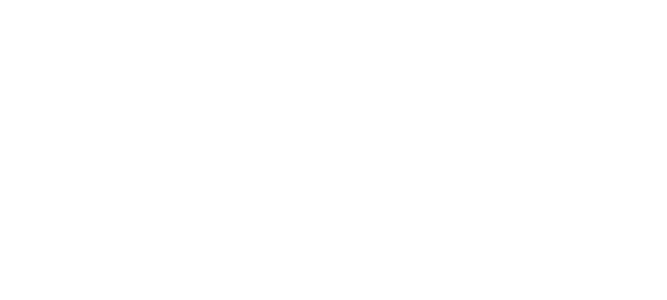
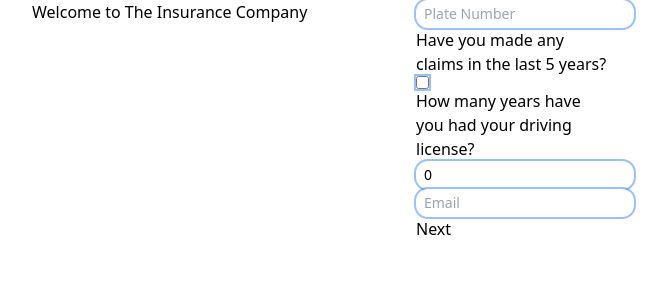
Before and after one commit to supmir/frontend, a Next.js app: page /carDetail in a window 1280 px wide. Shown: the top 300 px of the page, without its empty margins (320-987 px from the left). Built offline with nearby package versions, Linux system fonts and the light colour scheme.

Commit message:
Car detail page

```diff
--- a/pages/carDetail.js
+++ b/pages/carDetail.js
@@ -1,3 +1,48 @@
+import { useRouter } from "next/router";
 export default function carDetail() {
-  return <div></div>;
+  const router = useRouter();
+  function submitData() {
+    router.push("complete");
+  }
+  return (
+    <div className="flex justify-center">
+      <div className="flex max-w-xl">
+        <div className="w-2/3">Welcome to The Insurance Company</div>
+        <div className="w-1/3">
+          <div>
+            <input
+              type="text"
+              placeholder="Plate Number"
+              className="rounded-xl text-sm py-1 px-2 ring-2 ring-grey-900 focus:ring-gray-300 block rounded-xl border-gray-300"
+            ></input>
+          </div>
+          <div>
+            <div>Have you made any claims in the last 5 years?</div>
+            <input
+              type="checkbox"
+              className="rounded-xl text-sm py-1 px-2 ring-2 ring-grey-900 focus:ring-gray-300 block rounded-xl border-gray-300"
+            ></input>
+          </div>
+          <div>
+            <div>How many years have you had your driving license?</div>
+            <input
+              type="number"
+              defaultValue="0"
+              min="0"
+              step="1"
+              className="rounded-xl text-sm py-1 px-2 ring-2 ring-grey-900 focus:ring-gray-300 block rounded-xl border-gray-300"
+            ></input>
+          </div>
+          <div>
+            <input
+              type="text"
+              placeholder="Email"
+              className="rounded-xl text-sm py-1 px-2 ring-2 ring-grey-900 focus:ring-gray-300 block rounded-xl border-gray-300"
+            ></input>
+          </div>
+          <button onClick={submitData}>Next</button>
+        </div>
+      </div>
+    </div>
+  );
 }
--- /dev/null
+++ b/pages/complete.js
@@ -0,0 +1,3 @@
+export default function complete() {
+  return <div></div>;
+}
--- a/pages/index.js
+++ b/pages/index.js
@@ -1,4 +1,3 @@
-import Head from "next/head";
 import { useRouter } from "next/router";
 
 export default function Home() {
@@ -8,9 +7,6 @@ export default function Home() {
   }
   return (
     <div className="flex justify-center">
-      <Head>
-        <script src="https://unpkg.com/flowbite@1.4.0/dist/datepicker.js"></script>
-      </Head>
       <div className="flex max-w-xl">
         <div className="w-2/3">Welcome to The Insurance Company</div>
         <div className="w-1/3">
```
